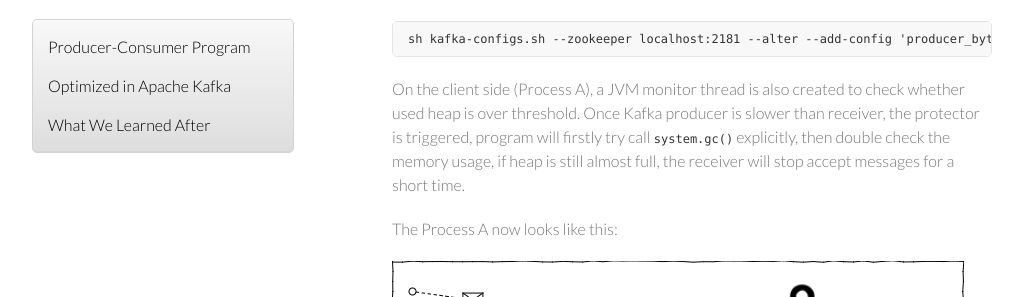
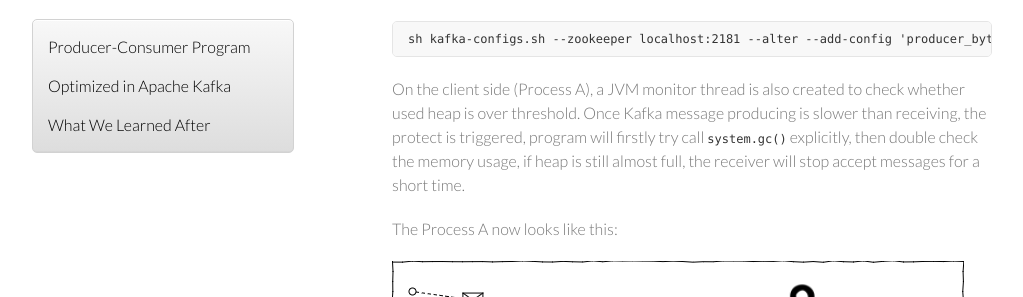
Before and after one commit to atealxt/atealxt.github.io, a Jekyll site: the page built from _posts/2018-12-06-kafka-use-case.md, in a window 1280 px wide and 900 px high, scrolled down 1715 px. Shown: the part 181-478 px from the top of the window, without its empty margins (128-1151 px from the left). Built offline with Jekyll 4.4.1, drawn with Linux system fonts in a browser that asks for light colours; comment, search, counter and statistics services are not loaded.

Commit message:
Update 2018-12-06-kafka-use-case.md

```diff
--- a/_posts/2018-12-06-kafka-use-case.md
+++ b/_posts/2018-12-06-kafka-use-case.md
@@ -63,7 +63,7 @@
 On the server side, limit produce rate on Kafka config `producer_byte_rate`:
 <pre><code>sh kafka-configs.sh --zookeeper localhost:2181 --alter --add-config 'producer_byte_rate=YOUR_NUMBER_HERE' --entity-type clients --entity-default
 </code></pre>
-On the client side (Process A), a JVM monitor thread is also created to check whether used heap is over threshold. Once Kafka producer is slower than receiver, the protector is triggered, program will firstly try call `system.gc()` explicitly, then double check the memory usage, if heap is still almost full, the receiver will stop accept messages for a short time.
+On the client side (Process A), a JVM monitor thread is also created to check whether used heap is over threshold. Once Kafka message producing is slower than receiving, the protect is triggered, program will firstly try call `system.gc()` explicitly, then double check the memory usage, if heap is still almost full, the receiver will stop accept messages for a short time.
 
 The Process A now looks like this:
 
```
